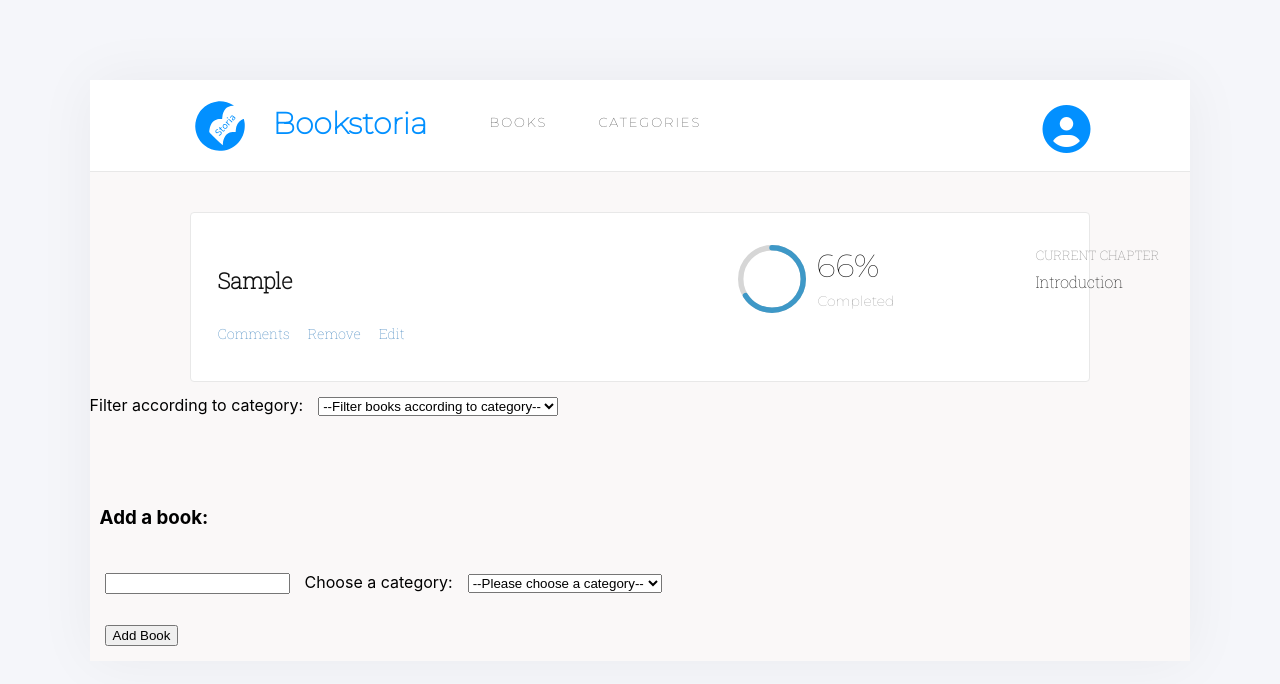
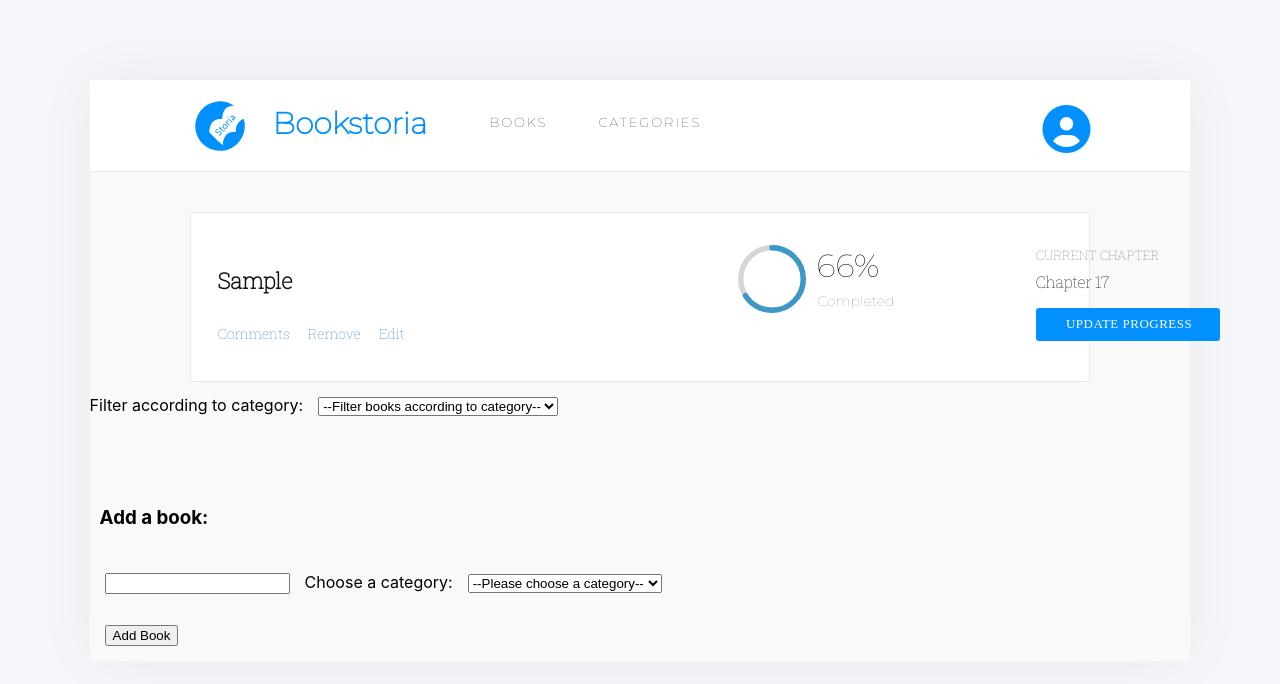
Before and after one commit to Bluette1/bookstore, a React (Create React App) app: page / in a window 1280 px wide. Both pictures are taken after typing "Sample" into the empty fields and a click on the button "Add Book". Shown: the top 684 px of the page. Built offline with nearby package versions, Linux system fonts and the light colour scheme.

Commit message:
Add Update Progress button

```diff
--- a/src/App.css
+++ b/src/App.css
@@ -200,5 +200,28 @@ ul {
 .progress {
   display: flex;
   justify-content: space-between;
-  /* margin-left: 10px; */
 }
+
+.update-progress-btn {
+  width: 184px;
+  height: 33px;
+  margin: 12px 0 9px 59px;
+  padding: 7px 19px 8px 22px;
+  border-radius: 3px;
+  background-color: #0290ff;
+  border: #0290ff
+}
+
+.update-progress {
+  width: 143px;
+  height: 18px;
+  font-family: RobotoSlab;
+  font-size: 13px;
+  font-weight: 300;
+  font-stretch: normal;
+  font-style: normal;
+  line-height: normal;
+  letter-spacing: 0.5px;
+  text-align: center;
+  color: #ffffff;
+}
--- a/src/components/Book.js
+++ b/src/components/Book.js
@@ -32,7 +32,8 @@ const Book = ({ book, handleRemoveBook }) => {
       </div>
       <div>
         <h4 className="current-chapter">CURRENT CHAPTER</h4>
-        <p className="current-lesson">Introduction</p>
+        <p className="current-lesson">Chapter 17</p>
+        <button className="update-progress-btn" type="submit"><span className="update-progress">UPDATE PROGRESS</span></button>
       </div>
     </div>
   );
```
